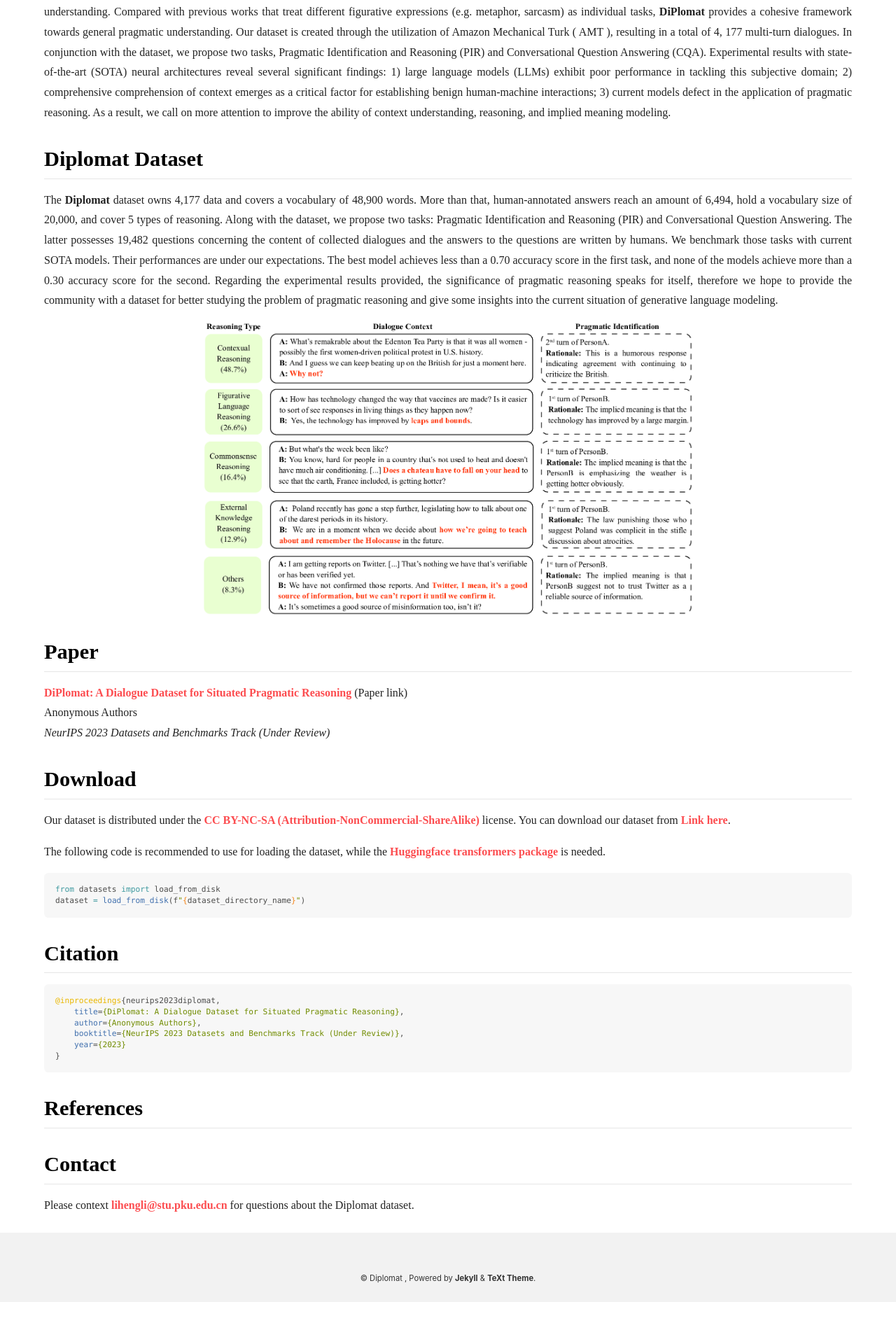
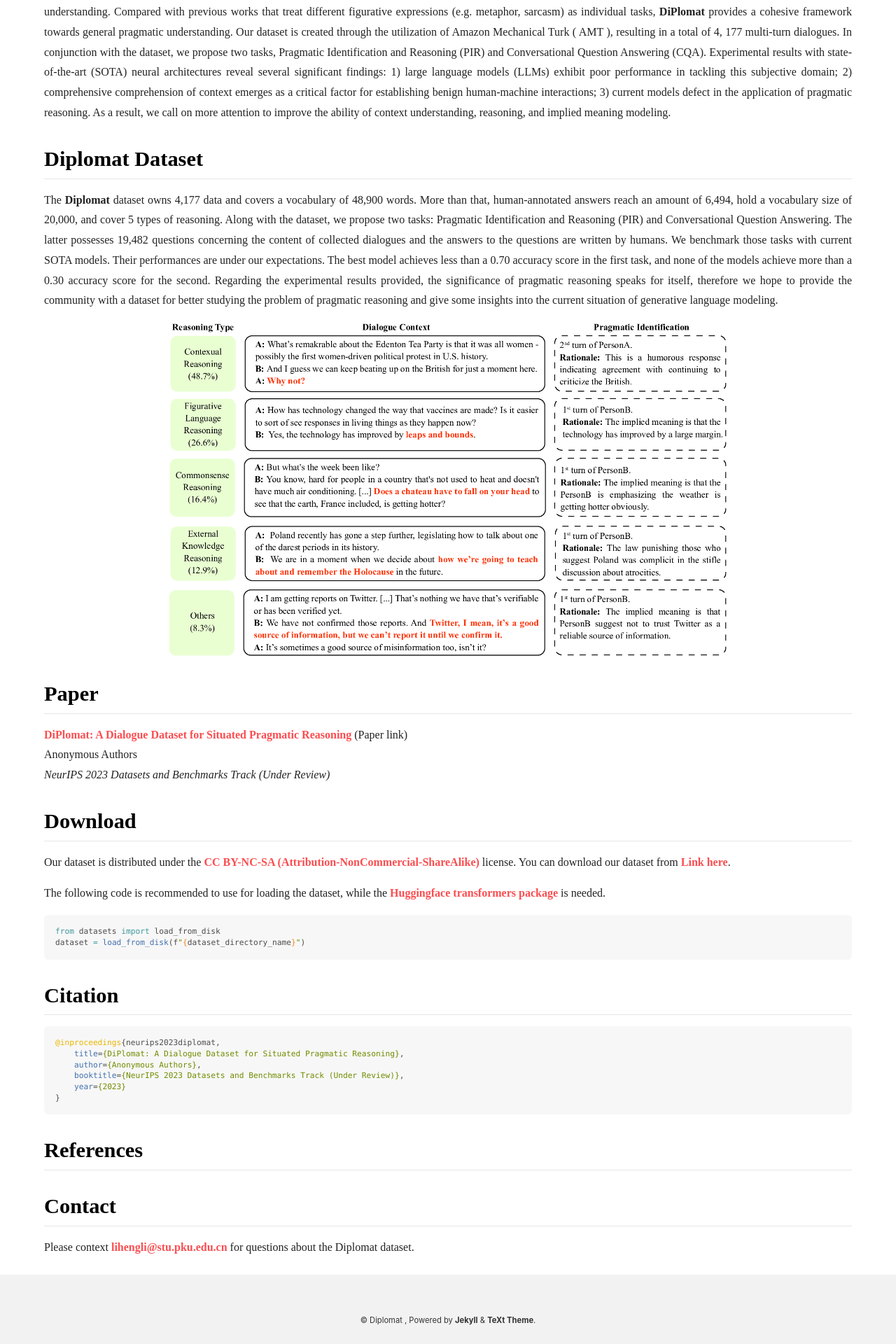
Before and after one commit to diplomat-dataset/diplomat-dataset.github.io, a Jekyll site: the page built from index.md, in a window 1280 px wide. Shown: the part 668-2588 px from the top of the page at 70% size. Built offline with Jekyll 4.4.1, drawn with Linux system fonts in a browser that asks for light colours; before the commit the page ends 2528 px from its top, so only the background shows below that.

Commit message:
Update index.md

```diff
--- a/index.md
+++ b/index.md
@@ -28,7 +28,7 @@ Pragmatic reasoning plays a pivotal role in deciphering implicit meanings that f
 The **Diplomat** dataset owns 4,177 data and covers a vocabulary of 48,900 words. More than that, human-annotated answers reach an amount of 6,494, hold a vocabulary size of 20,000, and cover 5 types of reasoning. Along with the dataset, we propose two tasks:  Pragmatic Identification and Reasoning (PIR) and Conversational Question Answering. The latter possesses 19,482 questions concerning the content of collected dialogues and the answers to the questions are written by humans. We benchmark those tasks with current SOTA models. Their performances are under our expectations. The best model achieves less than a 0.70 accuracy score in the first task, and none of the models achieve more than a 0.30 accuracy score for the second. Regarding the experimental results provided, the significance of pragmatic reasoning speaks for itself, therefore we hope to provide the community with a dataset for better studying the problem of pragmatic reasoning and give some insights into the current situation of generative language modeling.
 
 <p align="center">
-<img src="/assets/images/punchline_example.png" width="700"/>
+<img src="/assets/images/punchline_example.png" width="800"/>
 </p>
 
 
```
